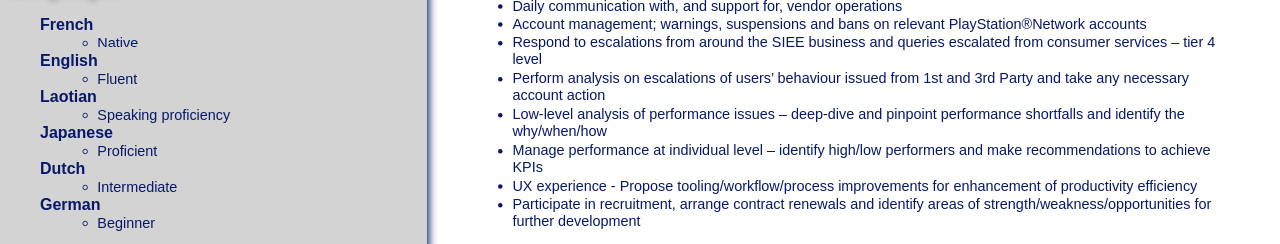
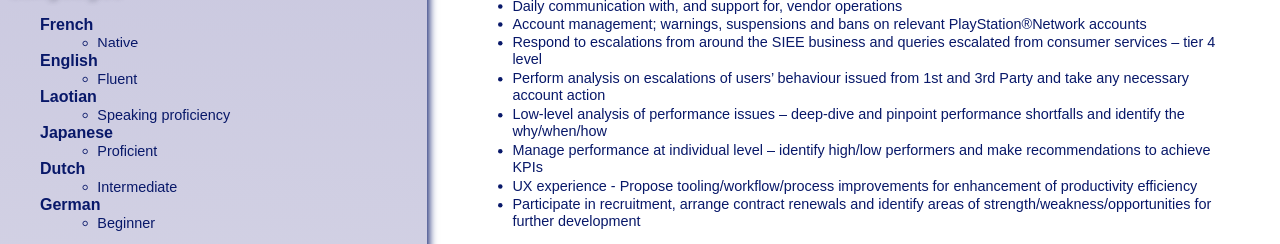
Before and after one commit to iota07/curriculum-vitae.github.io, a plain HTML site: page index.html in a window 1280 px wide. Shown: the part 463-707 px from the top of the page. Drawn offline with Linux system fonts and the light colour scheme.

Commit message:
add profile gradiant

```diff
--- a/style.css
+++ b/style.css
@@ -64,7 +64,7 @@ body    {
 
 
 .profile {
-    background-color: lightgrey;
+    background: linear-gradient(183deg, rgba(226,226,236,1) 0%, rgba(193,191,219,1) 0%, rgba(236,236,241,1) 100%);;
     box-shadow: 2px 2px 8px #081869;
 }
 
```
